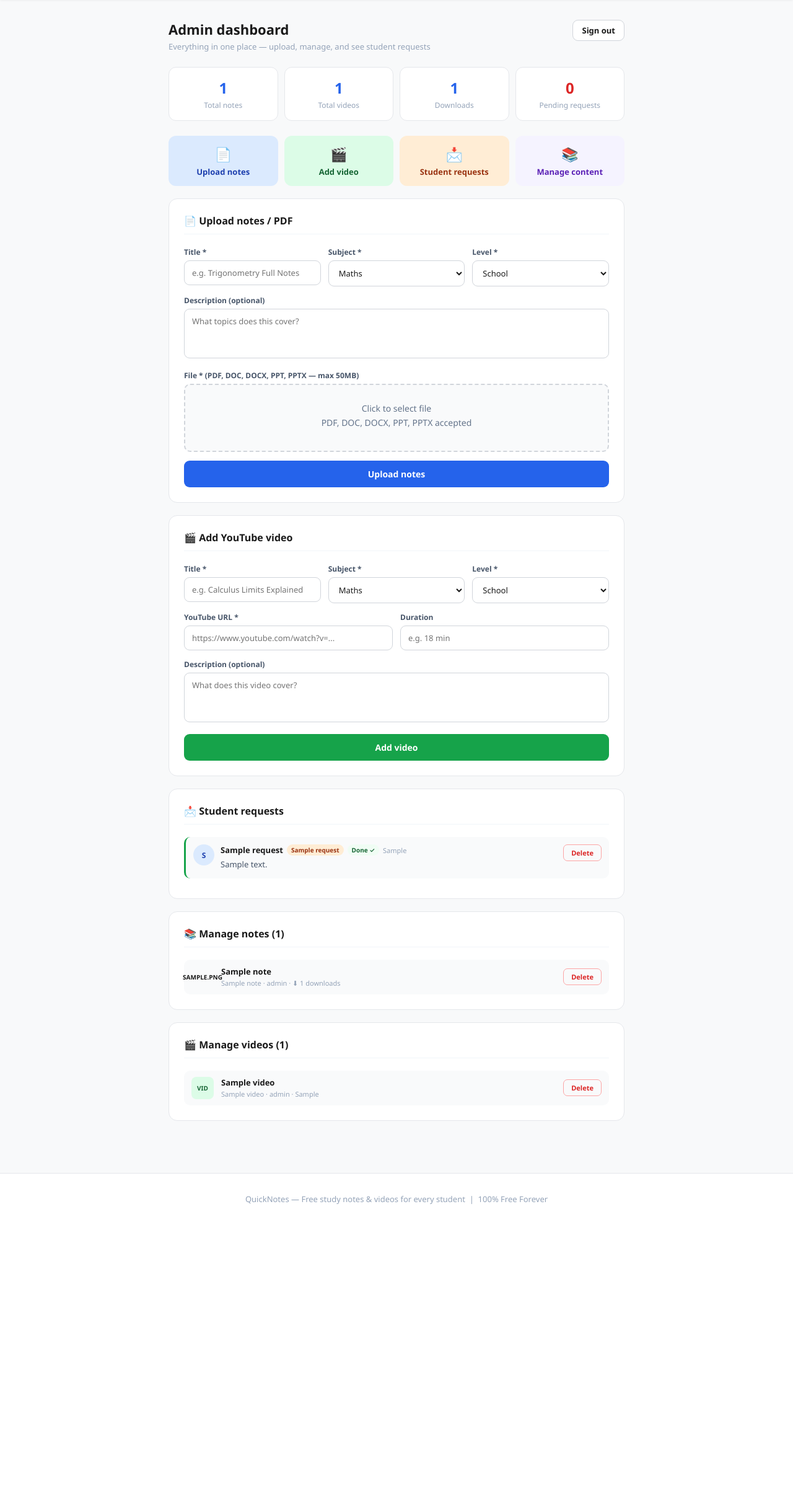
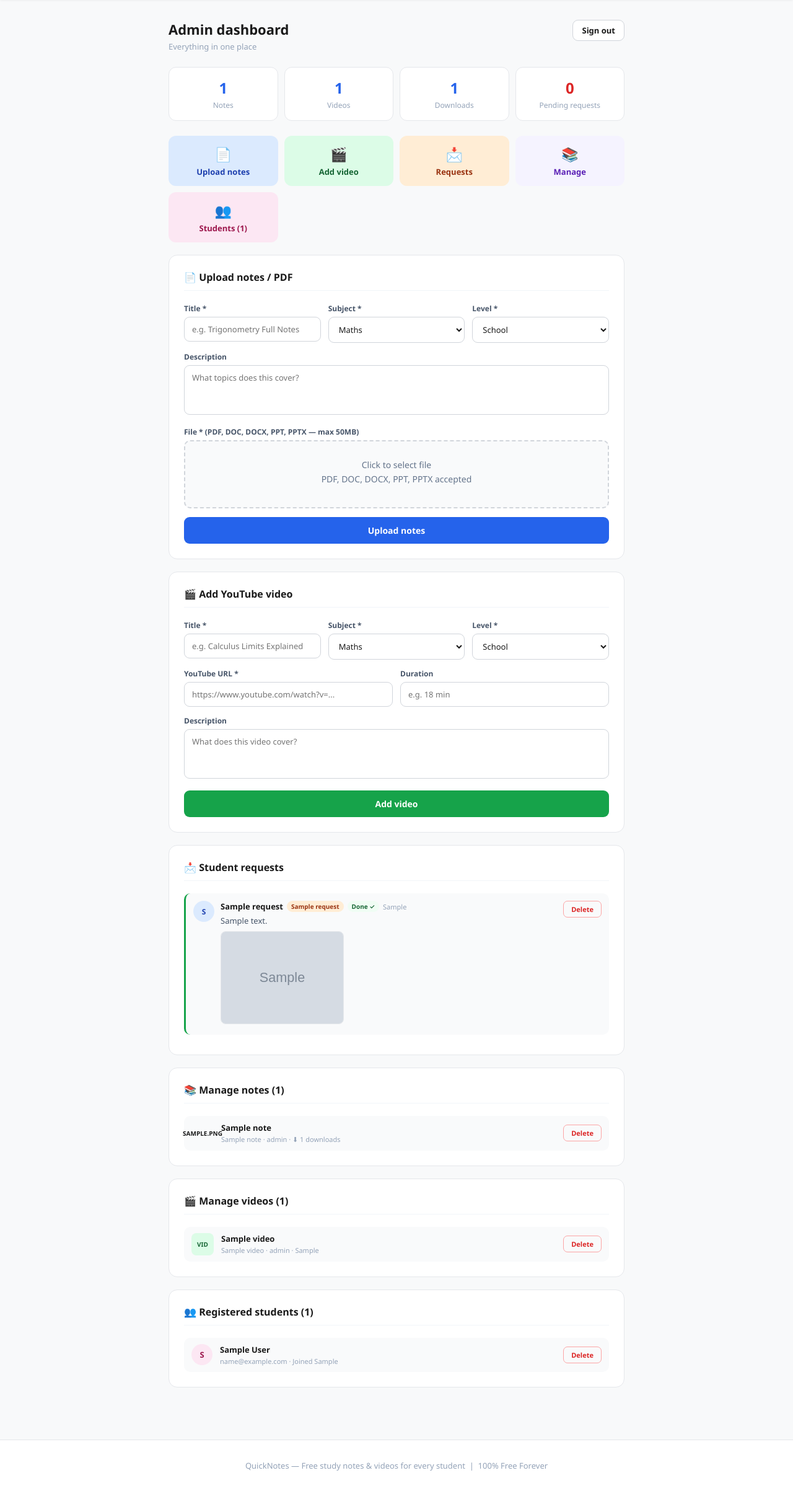
Before and after one commit to ankit1086/quicknotes, a Flask app: page /admin/panel in a window 1280 px wide. Shown: the part 59-2464 px from the top of the page at 62% size. Before the commit the page ends 2001 px from the top, so only its background shows below. Run offline with Flask 3, Linux system fonts and the light colour scheme; the visitor is signed in with stand-in values (Sample User, id 1); tables that the repository leaves empty hold one stand-in row (values such as "Sample post"); grey boxes marked "Sample" are stand-in pictures.

Commit message:
Refactor admin panel layout and content

```diff
--- a/templates/admin_panel.html
+++ b/templates/admin_panel.html
@@ -1,41 +1,25 @@
 {% extends "base.html" %}
 {% block title %}Admin Dashboard — QuickNotes{% endblock %}
 {% block content %}
-
 <div class="admin-wrap">
-
   <div class="admin-top">
-    <div>
-      <h2>Admin dashboard</h2>
-      <p>Everything in one place — upload, manage, and see student requests</p>
-    </div>
+    <div><h2>Admin dashboard</h2><p>Everything in one place</p></div>
     <a href="{{ url_for('admin_logout') }}" class="btn-outline" style="padding:7px 14px;font-size:13px">Sign out</a>
   </div>
 
   <div class="admin-stats" style="grid-template-columns:repeat(4,1fr)">
-    <div class="astat"><div class="asnum">{{ notes|length }}</div><div class="aslbl">Total notes</div></div>
-    <div class="astat"><div class="asnum">{{ videos|length }}</div><div class="aslbl">Total videos</div></div>
+    <div class="astat"><div class="asnum">{{ notes|length }}</div><div class="aslbl">Notes</div></div>
+    <div class="astat"><div class="asnum">{{ videos|length }}</div><div class="aslbl">Videos</div></div>
     <div class="astat"><div class="asnum">{{ notes|sum(attribute='downloads') }}</div><div class="aslbl">Downloads</div></div>
     <div class="astat"><div class="asnum" style="color:#dc2626">{{ pending }}</div><div class="aslbl">Pending requests</div></div>
   </div>
 
-  <div style="display:grid;grid-template-columns:repeat(auto-fit,minmax(160px,1fr));gap:10px;margin-bottom:1.25rem">
-    <a href="#upload-notes" style="display:block;padding:14px;background:#dbeafe;border-radius:12px;text-align:center;text-decoration:none">
-      <div style="font-size:22px;margin-bottom:5px">📄</div>
-      <div style="font-size:13px;font-weight:700;color:#1e40af">Upload notes</div>
-    </a>
-    <a href="#upload-video" style="display:block;padding:14px;background:#dcfce7;border-radius:12px;text-align:center;text-decoration:none">
-      <div style="font-size:22px;margin-bottom:5px">🎬</div>
-      <div style="font-size:13px;font-weight:700;color:#166534">Add video</div>
-    </a>
-    <a href="#requests" style="display:block;padding:14px;background:#ffedd5;border-radius:12px;text-align:center;text-decoration:none">
-      <div style="font-size:22px;margin-bottom:5px">📩</div>
-      <div style="font-size:13px;font-weight:700;color:#9a3412">Student requests {% if pending > 0 %}<span style="background:#dc2626;color:#fff;border-radius:20px;padding:1px 7px;font-size:11px">{{ pending }}</span>{% endif %}</div>
-    </a>
-    <a href="#manage-notes" style="display:block;padding:14px;background:#f5f3ff;border-radius:12px;text-align:center;text-decoration:none">
-      <div style="font-size:22px;margin-bottom:5px">📚</div>
-      <div style="font-size:13px;font-weight:700;color:#5b21b6">Manage content</div>
-    </a>
+  <div style="display:grid;grid-template-columns:repeat(auto-fit,minmax(140px,1fr));gap:10px;margin-bottom:1.25rem">
+    <a href="#upload-notes" style="display:block;padding:14px;background:#dbeafe;border-radius:12px;text-align:center;text-decoration:none"><div style="font-size:22px;margin-bottom:5px">📄</div><div style="font-size:13px;font-weight:700;color:#1e40af">Upload notes</div></a>
+    <a href="#upload-video" style="display:block;padding:14px;background:#dcfce7;border-radius:12px;text-align:center;text-decoration:none"><div style="font-size:22px;margin-bottom:5px">🎬</div><div style="font-size:13px;font-weight:700;color:#166534">Add video</div></a>
+    <a href="#requests"     style="display:block;padding:14px;background:#ffedd5;border-radius:12px;text-align:center;text-decoration:none"><div style="font-size:22px;margin-bottom:5px">📩</div><div style="font-size:13px;font-weight:700;color:#9a3412">Requests {% if pending > 0 %}<span style="background:#dc2626;color:#fff;border-radius:20px;padding:1px 7px;font-size:11px">{{ pending }}</span>{% endif %}</div></a>
+    <a href="#manage-notes" style="display:block;padding:14px;background:#f5f3ff;border-radius:12px;text-align:center;text-decoration:none"><div style="font-size:22px;margin-bottom:5px">📚</div><div style="font-size:13px;font-weight:700;color:#5b21b6">Manage</div></a>
+    <a href="#students"     style="display:block;padding:14px;background:#fce7f3;border-radius:12px;text-align:center;text-decoration:none"><div style="font-size:22px;margin-bottom:5px">👥</div><div style="font-size:13px;font-weight:700;color:#9d174d">Students ({{ users|length }})</div></a>
   </div>
 
   <div class="admin-card" id="upload-notes">
@@ -43,19 +27,14 @@
     <form method="POST" action="{{ url_for('upload_note') }}" enctype="multipart/form-data">
       <div class="field-row">
         <div class="field"><label>Title *</label><input type="text" name="title" placeholder="e.g. Trigonometry Full Notes" required/></div>
-        <div class="field"><label>Subject *</label>
-          <select name="subject"><option>Maths</option><option>Physics</option><option>Chemistry</option><option>Biology</option><option>History</option><option>English</option><option>Computer Science</option><option>Economics</option><option>Geography</option><option>Political Science</option><option>General</option></select>
-        </div>
-        <div class="field"><label>Level *</label>
-          <select name="level"><option>School</option><option>College</option><option>Competitive</option></select>
-        </div>
+        <div class="field"><label>Subject *</label><select name="subject"><option>Maths</option><option>Physics</option><option>Chemistry</option><option>Biology</option><option>History</option><option>English</option><option>Computer Science</option><option>Economics</option><option>Geography</option><option>Political Science</option><option>General</option></select></div>
+        <div class="field"><label>Level *</label><select name="level"><option>School</option><option>College</option><option>Competitive</option></select></div>
       </div>
-      <div class="field"><label>Description (optional)</label><textarea name="desc" placeholder="What topics does this cover?"></textarea></div>
+      <div class="field"><label>Description</label><textarea name="desc" placeholder="What topics does this cover?"></textarea></div>
       <div class="field">
         <label>File * (PDF, DOC, DOCX, PPT, PPTX — max 50MB)</label>
         <div class="dropzone" onclick="document.getElementById('note-file').click()">
-          <p>Click to select file</p>
-          <p class="drop-hint">PDF, DOC, DOCX, PPT, PPTX accepted</p>
+          <p>Click to select file</p><p class="drop-hint">PDF, DOC, DOCX, PPT, PPTX accepted</p>
           <div class="file-chosen" id="note-file-chosen"></div>
         </div>
         <input type="file" id="note-file" name="file" accept=".pdf,.doc,.docx,.ppt,.pptx" required onchange="document.getElementById('note-file-chosen').textContent='Selected: '+this.files[0].name"/>
@@ -69,26 +48,20 @@
     <form method="POST" action="{{ url_for('upload_video') }}">
       <div class="field-row">
         <div class="field"><label>Title *</label><input type="text" name="title" placeholder="e.g. Calculus Limits Explained" required/></div>
-        <div class="field"><label>Subject *</label>
-          <select name="subject"><option>Maths</option><option>Physics</option><option>Chemistry</option><option>Biology</option><option>History</option><option>English</option><option>Computer Science</option><option>Economics</option><option>Geography</option><option>Political Science</option><option>General</option></select>
-        </div>
-        <div class="field"><label>Level *</label>
-          <select name="level"><option>School</option><option>College</option><option>Competitive</option></select>
-        </div>
+        <div class="field"><label>Subject *</label><select name="subject"><option>Maths</option><option>Physics</option><option>Chemistry</option><option>Biology</option><option>History</option><option>English</option><option>Computer Science</option><option>Economics</option><option>Geography</option><option>Political Science</option><option>General</option></select></div>
+        <div class="field"><label>Level *</label><select name="level"><option>School</option><option>College</option><option>Competitive</option></select></div>
       </div>
       <div class="field-row">
         <div class="field" style="flex:2"><label>YouTube URL *</label><input type="url" name="yt_url" placeholder="https://www.youtube.com/watch?v=..." required/></div>
         <div class="field"><label>Duration</label><input type="text" name="duration" placeholder="e.g. 18 min"/></div>
       </div>
-      <div class="field"><label>Description (optional)</label><textarea name="desc" placeholder="What does this video cover?"></textarea></div>
+      <div class="field"><label>Description</label><textarea name="desc" placeholder="What does this video cover?"></textarea></div>
       <button type="submit" class="btn-solid full-w" style="background:#16a34a">Add video</button>
     </form>
   </div>
 
   <div class="admin-card" id="requests">
-    <h3>📩 Student requests
-      {% if pending > 0 %}<span style="background:#dc2626;color:#fff;border-radius:20px;padding:2px 10px;font-size:12px;margin-left:8px">{{ pending }} pending</span>{% endif %}
-    </h3>
+    <h3>📩 Student requests {% if pending > 0 %}<span style="background:#dc2626;color:#fff;border-radius:20px;padding:2px 10px;font-size:12px;margin-left:8px">{{ pending }} pending</span>{% endif %}</h3>
     {% if requests %}
       {% for r in requests %}
       <div style="display:flex;align-items:flex-start;gap:10px;padding:12px;background:#f9fafb;border-radius:10px;margin-bottom:8px;border-left:3px solid {% if r.status=='done' %}#16a34a{% else %}#2563eb{% endif %}">
@@ -100,7 +73,10 @@
             <span style="font-size:10px;padding:2px 7px;border-radius:20px;font-weight:600;{% if r.status=='done' %}background:#f0fdf4;color:#166534{% else %}background:#eff6ff;color:#1d4ed8{% endif %}">{% if r.status=='done' %}Done ✓{% else %}Pending{% endif %}</span>
             <span style="font-size:11px;color:#94a3b8">{{ r.created[:10] }}</span>
           </div>
-          <div style="font-size:13px;color:#475569;line-height:1.6">{{ r.message }}</div>
+          <div style="font-size:13px;color:#475569;line-height:1.6;margin-bottom:6px">{{ r.message }}</div>
+          {% if r.photo %}
+          <img src="{{ url_for('uploaded_photo', filename=r.photo) }}" style="max-width:200px;max-height:150px;border-radius:8px;object-fit:contain;border:1px solid #e5e7eb"/>
+          {% endif %}
         </div>
         <div style="display:flex;flex-direction:column;gap:5px;flex-shrink:0">
           {% if r.status=='pending' %}
@@ -137,7 +113,7 @@
       {% endfor %}
     </div>
     {% else %}
-    <div style="text-align:center;padding:1.5rem;color:#94a3b8;font-size:13px">No notes yet!</div>
+    <div style="text-align:center;padding:1.5rem;color:#94a3b8;font-size:13px">No notes uploaded yet!</div>
     {% endif %}
   </div>
 
@@ -161,5 +137,27 @@
   </div>
   {% endif %}
 
+  <div class="admin-card" id="students">
+    <h3>👥 Registered students ({{ users|length }})</h3>
+    {% if users %}
+    <div class="manage-list">
+      {% for u in users %}
+      <div class="manage-item">
+        <div style="width:34px;height:34px;border-radius:50%;background:#fce7f3;color:#9d174d;display:flex;align-items:center;justify-content:center;font-size:13px;font-weight:700;flex-shrink:0">{{ u.name[0].upper() }}</div>
+        <div class="manage-info">
+          <div class="manage-title">{{ u.name }}</div>
+          <div class="manage-meta">{{ u.email }} · Joined {{ u.created[:10] }}</div>
+        </div>
+        <form method="POST" action="{{ url_for('delete_user', user_id=u.id) }}" onsubmit="return confirm('Delete user?')">
+          <button type="submit" class="delete-btn">Delete</button>
+        </form>
+      </div>
+      {% endfor %}
+    </div>
+    {% else %}
+    <div style="text-align:center;padding:1.5rem;color:#94a3b8;font-size:13px">No students registered yet!</div>
+    {% endif %}
+  </div>
+
 </div>
 {% endblock %}
```
